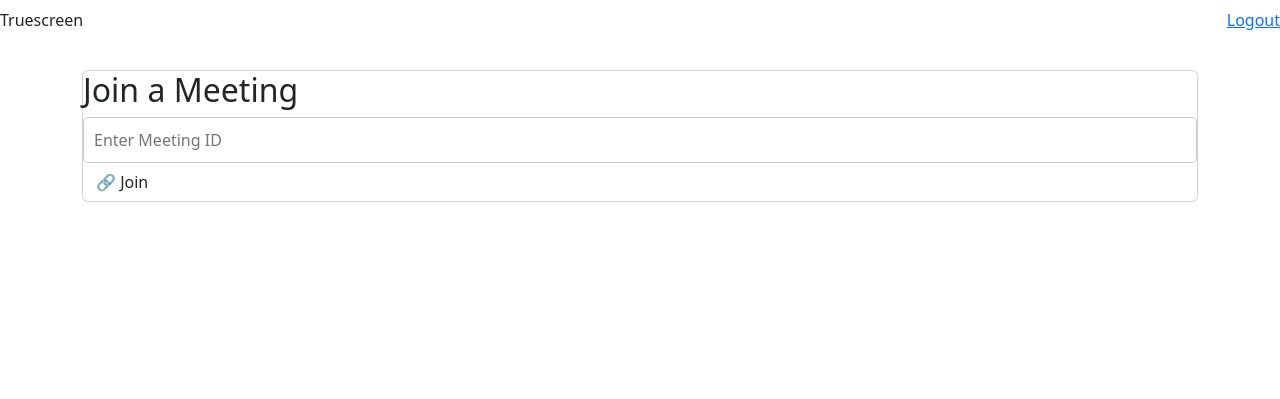
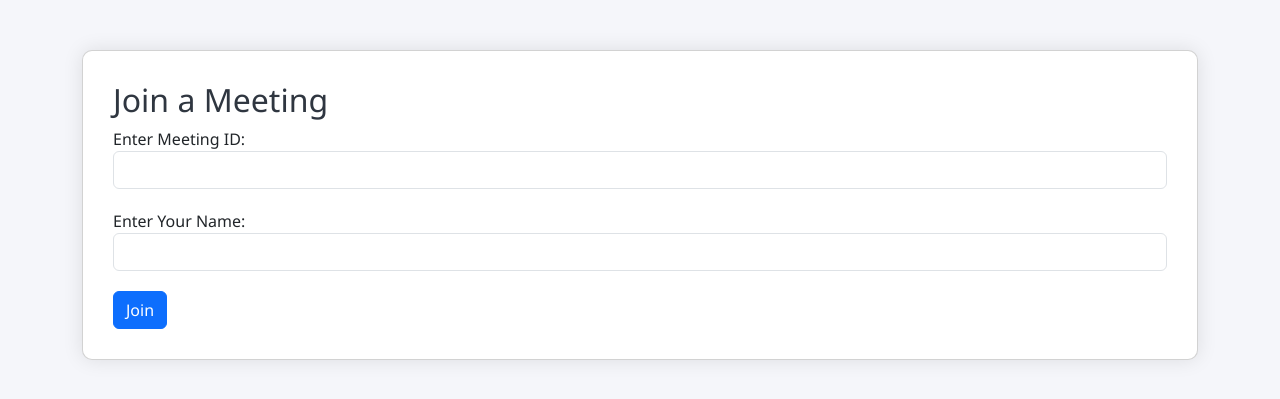
Before and after one commit to sampadapansare/truescreen, a Flask app: page /join in a window 1280 px wide. Shown: the top 399 px of the page. Run offline with Flask 2, Linux system fonts and the light colour scheme.

Commit message:
join.html

```diff
--- a/templates/join.html
+++ b/templates/join.html
@@ -3,35 +3,44 @@
 <head>
     <meta charset="UTF-8">
     <meta name="viewport" content="width=device-width, initial-scale=1.0">
-    <title>Join Meeting – Truescreen</title>
-
-  <!-- Your custom CSS -->
-  <link rel="stylesheet" href="{{ url_for('static', filename='styles.css') }}">
-
-  <!-- BOOTSTRAP CSS -->
+    <title>Join Meeting</title>
     <link href="https://cdn.jsdelivr.net/npm/bootstrap@5.3.0/dist/css/bootstrap.min.css" rel="stylesheet">
-  <!-- BOOTSTRAP JS -->
     <script src="https://cdn.jsdelivr.net/npm/bootstrap@5.3.0/dist/js/bootstrap.bundle.min.js"></script>
+    <style>
+        body {
+            font-family: 'Segoe UI', sans-serif;
+            background-color: #f5f6fa;
+        }
+        .card {
+            background-color: white;
+            padding: 30px;
+            margin-top: 50px;
+            border-radius: 10px;
+            box-shadow: 0px 0px 20px rgba(0,0,0,0.1);
+        }
+        .card-title {
+            color: #2f3640;
+        }
+        .form-control {
+            margin-bottom: 20px;
+        }
+    </style>
 </head>
 <body>
-  <!-- Navbar -->
-  <div class="navbar">
-    <div class="brand">Truescreen</div>
-    <a href="{{ url_for('logout') }}" class="logout">Logout</a>
-  </div>
-
-  <!-- Main Content -->
     <div class="container">
         <div class="card">
-      <h2>Join a Meeting</h2>
-      <form method="POST">
-        <input type="text" name="meeting_id" placeholder="Enter Meeting ID" required
-               style="width:100%;padding:10px;border:1px solid #ccc;border-radius:5px;">
-        <button type="submit" class="btn">🔗 Join</button>
+            <h2 class="card-title">Join a Meeting</h2>
+            <form action="{{ url_for('video') }}" method="get">
+                <div class="form-group">
+                    <label for="meetingId">Enter Meeting ID:</label>
+                    <input type="text" class="form-control" id="meetingId" name="meetingId" required>
+                </div>
+                <div class="form-group">
+                    <label for="username">Enter Your Name:</label>
+                    <input type="text" class="form-control" id="username" name="username" required>
+                </div>
+                <button type="submit" class="btn btn-primary">Join</button>
             </form>
-      {% if error %}
-        <div class="error" style="margin-top:10px;">{{ error }}</div>
-      {% endif %}
         </div>
     </div>
 </body>
```
Lines whose indentation alone changed are shown as unchanged.
